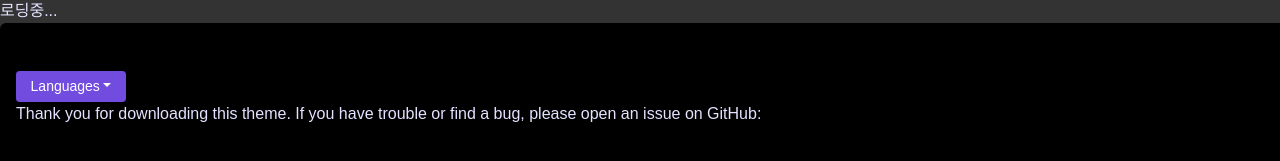
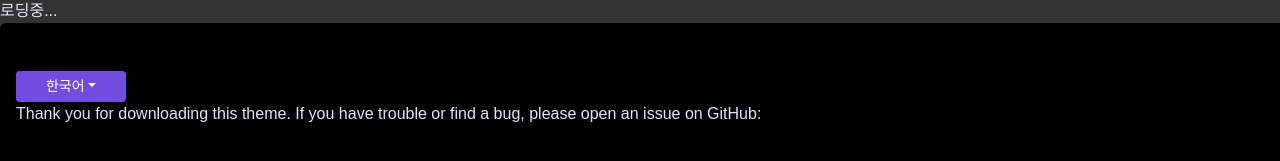
Before and after one commit to rivcod/toffy-full-ver, a React (Create React App) app in the folder frontend/: page / in a window 1280 px wide. Shown: the part 747-908 px from the top of the page. Built offline with nearby package versions, Linux system fonts and the light colour scheme; no server answers; a web font is replaced by a local one.

Commit message:
0601 lang

```diff
--- a/frontend/src/components/Footer.js
+++ b/frontend/src/components/Footer.js
@@ -1,6 +1,6 @@
 import React, { Component } from "react";
 
-const Footer = () => {
+const Footer = ({selectedLang, selectLang}) => {
   const setClassNameToggle = () => {
     const prevClassName = document.getElementsByClassName("dropdown-menu")[0]
     prevClassName.classList.toggle ("show");
@@ -15,7 +15,7 @@ const Footer = () => {
             aria-haspopup="true"
             aria-expanded="false"
             onClick={() => setClassNameToggle()}>
-            Languages
+            {selectedLang}
           </button>
           <div
             className="dropdown-menu"
@@ -28,10 +28,10 @@ const Footer = () => {
               transform: "translate3d(0px, 31px, 0px)"
             }}
           >
-            <a className="dropdown-item" onClick={() => setClassNameToggle()}>
+            <a className="dropdown-item" onClick={() =>{return(setClassNameToggle(), selectLang("English"))}}>
               English
             </a>
-            <a className="dropdown-item" onClick={() => setClassNameToggle()}>
+            <a className="dropdown-item" onClick={() => {return(setClassNameToggle(), selectLang("한국어"))}}>
               한국어
             </a>
           </div>
--- /dev/null
+++ b/frontend/src/containers/FooterContainer.js
@@ -0,0 +1,20 @@
+import React from 'react';
+import { connect } from 'react-redux';
+import Footer from '../components/Footer';
+import { selectLang } from '../modules/footer'
+
+
+const FooterContainer = ({ selectedLang, selectLang }) => {
+    return(
+        <Footer selectedLang={selectedLang} selectLang={selectLang}/>
+    );
+};
+
+export default connect(
+    state => ({
+        selectedLang: state.footer.selectedLang,
+    }),
+    {
+        selectLang,
+    }
+)(FooterContainer);
--- /dev/null
+++ b/frontend/src/modules/footer.js
@@ -0,0 +1,20 @@
+import { createAction, handleActions } from "redux-actions";
+
+const SELECTLANG = "footer/SELECTLANG";
+
+export const selectLang = createAction(SELECTLANG);
+
+const initialState = {
+    selectedLang:"한국어"
+};
+
+const footer = handleActions(
+  {
+    [SELECTLANG]: (state, action) => ({
+      selectedLang: action.payload,
+    }),
+  },
+  initialState,
+);
+
+export default footer;
--- a/frontend/src/modules/index.js
+++ b/frontend/src/modules/index.js
@@ -4,6 +4,7 @@ import loading from './loading.js';
 import main from './main.js';
 import tag from './tag.js';
 import pagination from './pagination'
+import footer from './footer'
 
 // 리듀서 함수를 하나로 묶어서 store를 생성해주어야 함
 const rootReducer = combineReducers({
@@ -11,7 +12,8 @@ const rootReducer = combineReducers({
     loading,
     main,
     tag,
-    pagination
+    pagination,
+    footer
 })
 // index.js로 설정해주면 디렉토리 이름만 사용해여 import 할 수 있다. ex) import rootReducer from './modules.js';
 export default rootReducer;
--- a/frontend/src/pages/Home.js
+++ b/frontend/src/pages/Home.js
@@ -2,7 +2,7 @@ import React, { Component } from "react";
 import Navbar from "../components/Navbar";
 import TagContainer from "../containers/TagContainer";
 import Mail from "../components/Mail";
-import Footer from "../components/Footer";
+import FooterContainer from "../containers/FooterContainer";
 import GameListContainer from "../containers/GameListContainer";
 import MainContainer from "../containers/MainContainer";
 import PaginationContainer from '../containers/PaginationContainer'
@@ -22,7 +22,7 @@ class Home extends Component {
         <GameListContainer></GameListContainer>
         <Mail></Mail>
         <PaginationContainer></PaginationContainer>
-        <Footer></Footer>
+        <FooterContainer></FooterContainer>
       </div>
     );
   }
```
